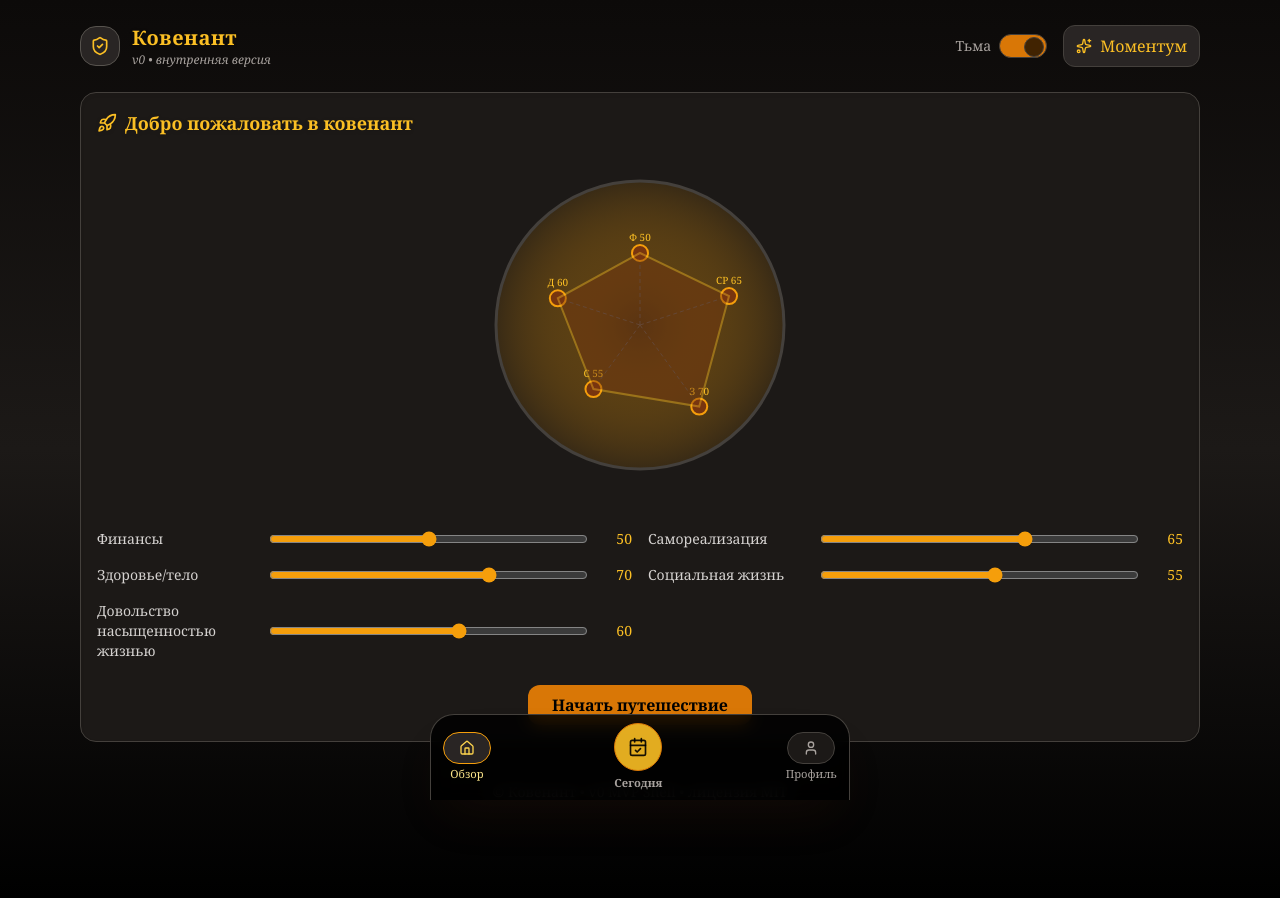
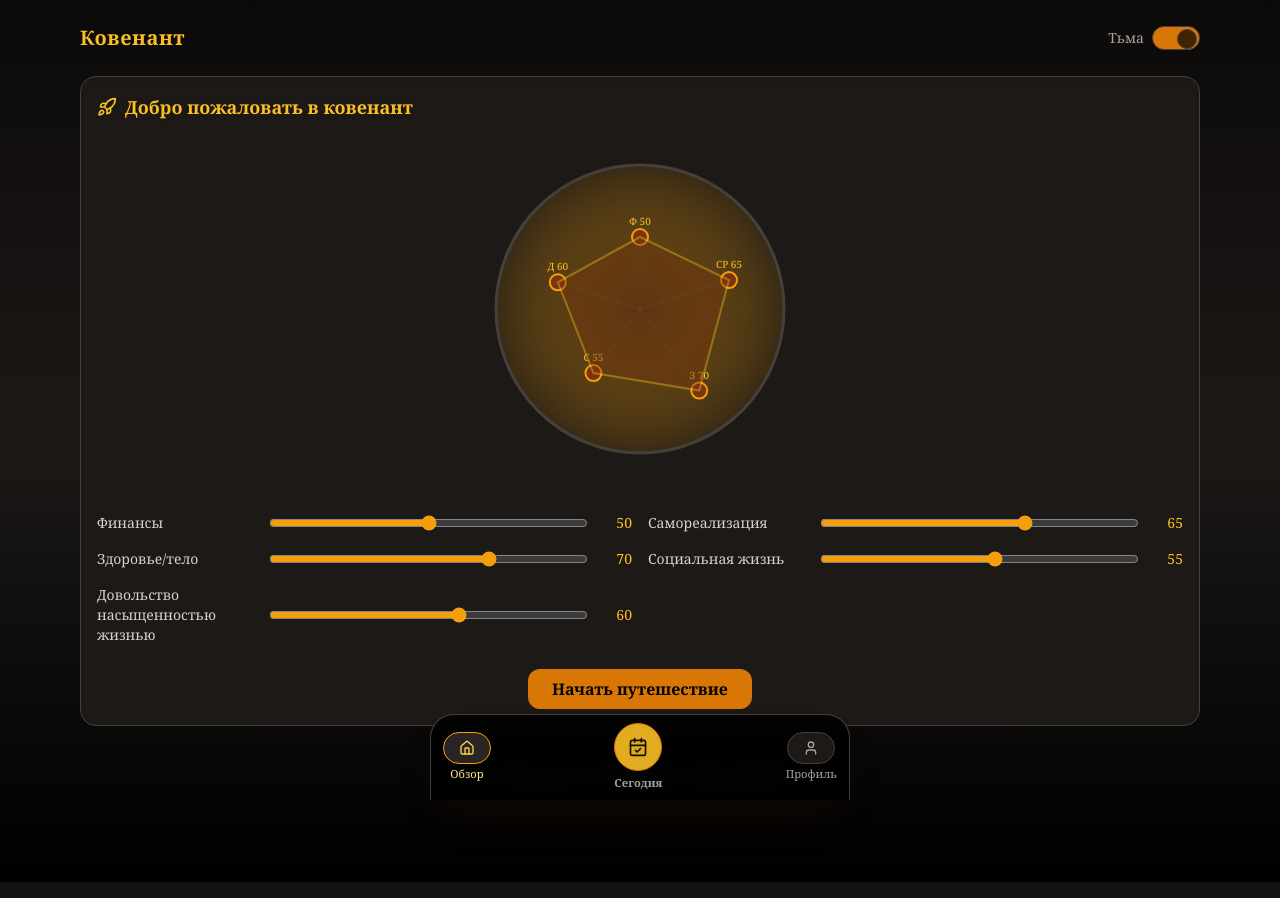
Before and after one commit to DaniilZhavner/covenant-ui, a React (Vite) app: page / in a window 1280 px wide. Built offline with nearby package versions, Linux system fonts and the light colour scheme.

Commit message:
Remove version badge and momentum button from header

```diff
--- a/src/CovenantApp.jsx
+++ b/src/CovenantApp.jsx
@@ -1,6 +1,6 @@
 import React, { useEffect, useState } from "react";
 import { motion } from "framer-motion";
-import { ShieldCheck, Sparkles, Rocket, Flame, Plus, Trash2, Maximize2, CheckCircle2, Target, X, Home, CalendarCheck, User } from "lucide-react";
+import { Rocket, Flame, Plus, Trash2, Maximize2, CheckCircle2, Target, X, Home, CalendarCheck, User } from "lucide-react";
 import { LineChart, Line, XAxis, YAxis, CartesianGrid, Tooltip, ResponsiveContainer } from "recharts";
 
 
@@ -847,16 +847,11 @@ export default function CovenantApp() {
   return (
     <div className={`min-h-screen w-full font-serif ${themeClass}`}>
       <motion.header initial={{opacity:0,y:-12}} animate={{opacity:1,y:0}} className="max-w-6xl mx-auto px-4 py-6 flex items-center justify-between">
-        <div className="flex items-center gap-3">
-          <div className="h-10 w-10 rounded-2xl grid place-items-center bg-stone-800 text-amber-400 border border-stone-600"><ShieldCheck className="h-5 w-5"/></div>
-          <div>
-            <h1 className="text-xl font-bold tracking-wide text-amber-400 drop-shadow">Ковенант</h1>
-            <p className="text-xs text-stone-400 italic">v0 • внутренняя версия</p>
-          </div>
+        <div>
+          <h1 className="text-xl font-bold tracking-wide text-amber-400 drop-shadow">Ковенант</h1>
         </div>
         <div className="flex items-center gap-4">
           <div className="flex items-center gap-2 text-sm text-stone-400"><span>Тьма</span><Switch checked={dark} onCheckedChange={setDark}/></div>
-          <Button className="rounded-2xl bg-stone-800 border border-stone-700 text-amber-400 hover:bg-stone-700" ><Sparkles className="h-4 w-4"/>Моментум</Button>
         </div>
       </motion.header>
 
```
